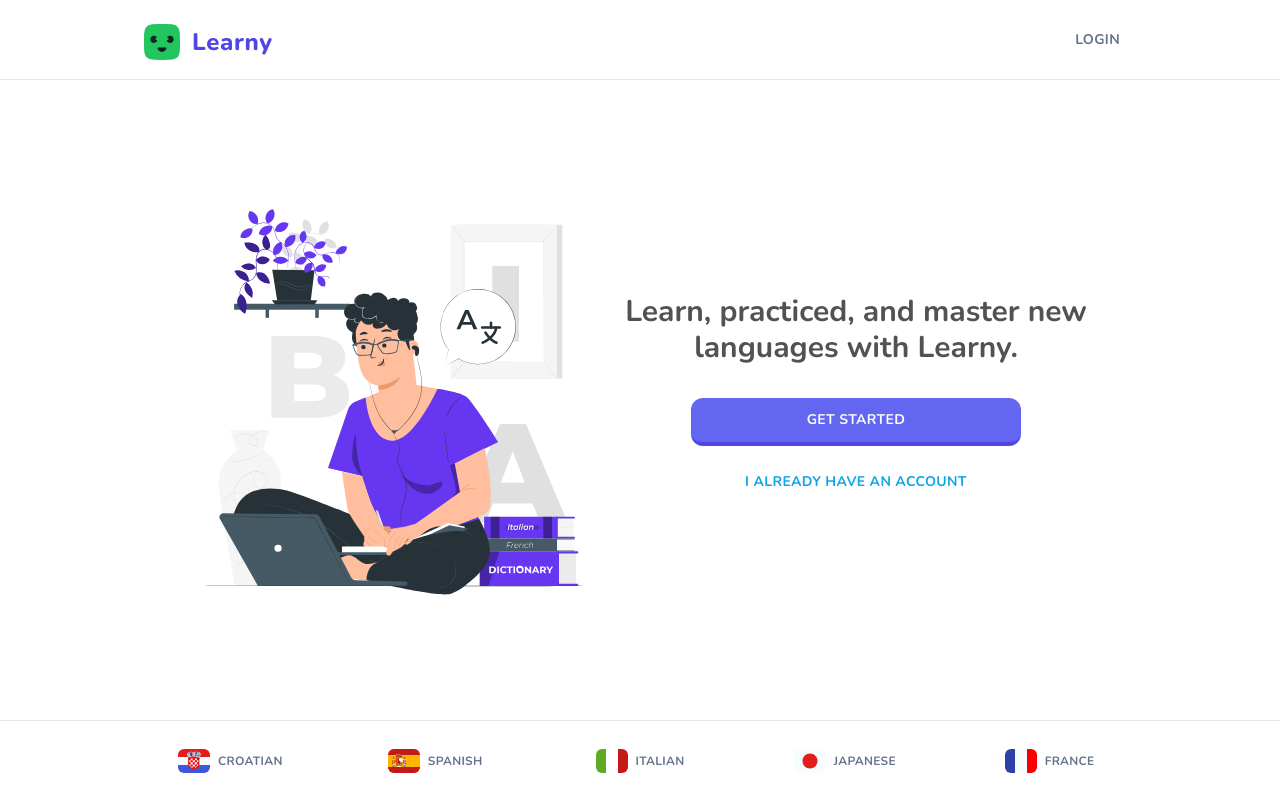
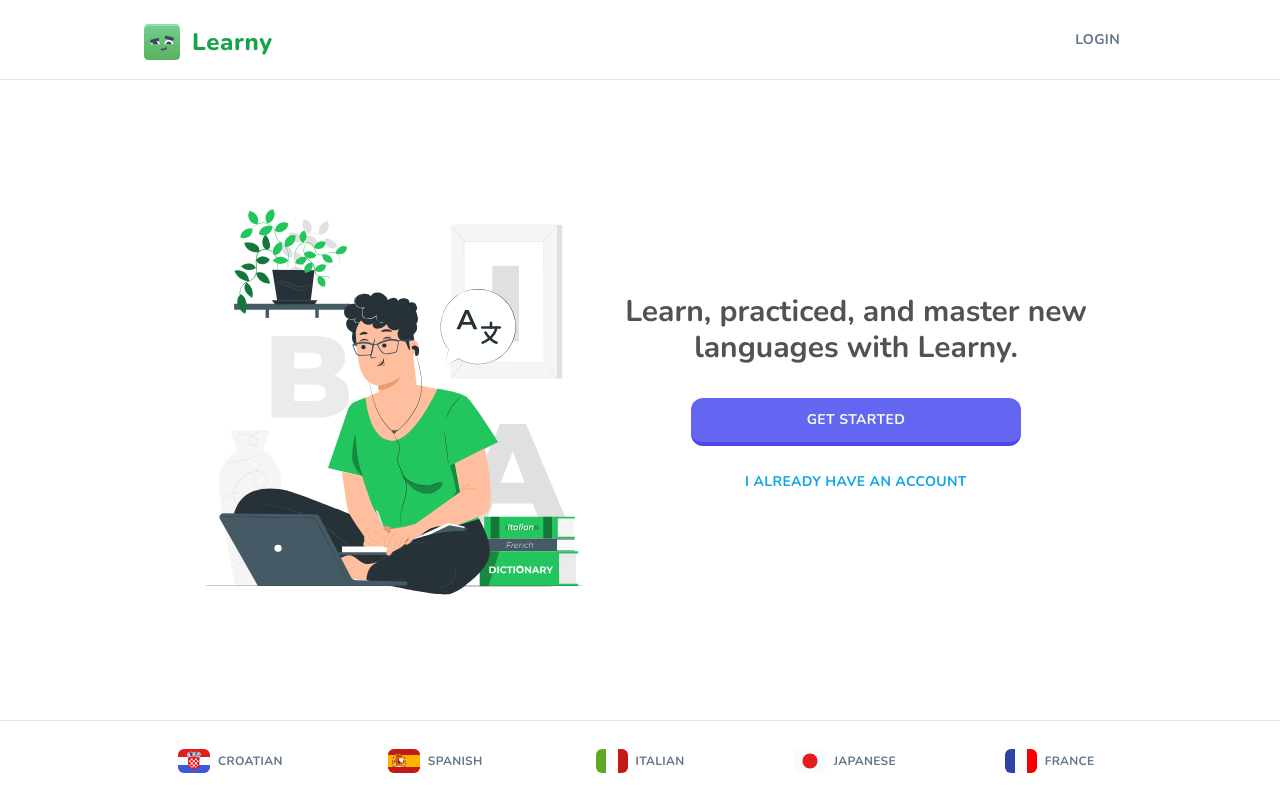
Before and after one commit to JustGabo/learny, a Next.js app: page / in a window 1280 px wide. Built offline with nearby package versions, Linux system fonts and the light colour scheme; no server answers.

Commit message:
feat: changing the mascots

```diff
--- a/app/(marketing)/header.tsx
+++ b/app/(marketing)/header.tsx
@@ -8,8 +8,8 @@
     <header className="h-20 w-full border-b-[1.5px] border-slate-200 px-4">
       <section className="lg:max-w-screen-lg mx-auto flex items-center justify-between h-full">
         <article className="pt-8 pl-4 pb-7 flex items-center gap-x-3 ">
-        <Image src="/logo.svg" height={36} width={36} alt="Mascot" />
-          <h1 className="text-2xl font-extrabold text-indigo-600 tracking-wide">
+        <Image src="/mascot.svg" height={36} width={36} alt="Mascot" />
+          <h1 className="text-2xl font-extrabold text-green-600 tracking-wide">
             Learny
           </h1>
         </article>
--- a/components/modals/exit-modal.tsx
+++ b/components/modals/exit-modal.tsx
@@ -31,7 +31,7 @@
       <DialogContent className="max-w-md">
         <DialogHeader>
           <div className="flex items-center w-full justify-center mb-5">
-            <Image src="/logo.svg" alt="Logo" height={80} width={80} />
+            <Image src="/mascot_sad.svg" alt="Logo" height={80} width={80} />
           </div>
           <DialogTitle className="text-center font-bold text-2xl">
             Wait, do not go!
```
Also changed, not shown: public/Hero.svg.
